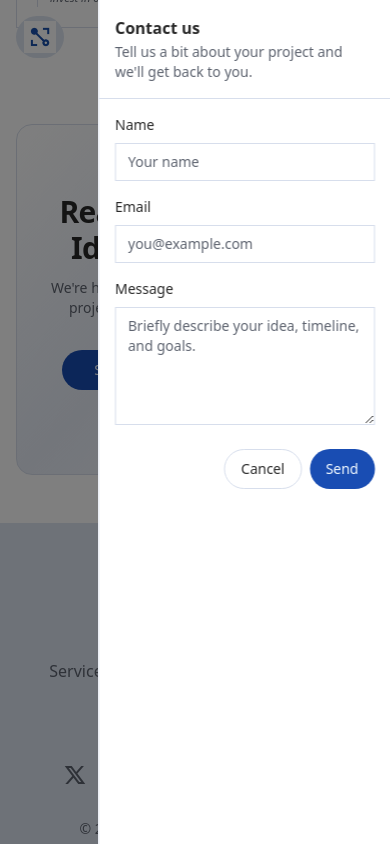
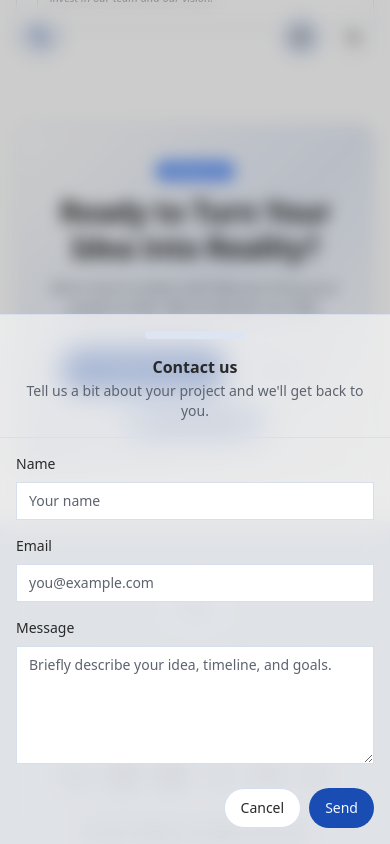
Before and after one commit to rishabhmehta/techpix-website, a Next.js app: page / in a window 390 px wide. Both pictures are taken after a click on the button "Get in Touch". Shown: the part 6476-7320 px from the top of the page. Built offline with nearby package versions, Linux system fonts and the light colour scheme.

Commit message:
refactor: implement ContactDrawer component for responsive contact form functionality

```diff
--- /dev/null
+++ b/components/contact-drawer.tsx
@@ -0,0 +1,152 @@
+'use client';
+
+import * as React from 'react';
+import {
+  Drawer,
+  DrawerTrigger,
+  DrawerContent,
+  DrawerHeader,
+  DrawerTitle,
+  DrawerDescription,
+  DrawerClose,
+} from '@/components/ui/drawer';
+import { Button } from '@/components/ui/button';
+
+// Responsive contact drawer: bottom on mobile, right on >=sm screens
+export function ContactDrawer() {
+  const [open, setOpen] = React.useState(false);
+
+  // Media query hook to switch drawer direction responsively
+  function useMediaQuery(query: string) {
+    const [matches, setMatches] = React.useState(false);
+    React.useEffect(() => {
+      // Guard for SSR
+      if (
+        typeof window === 'undefined' ||
+        typeof window.matchMedia === 'undefined'
+      ) {
+        return;
+      }
+      const mql = window.matchMedia(query);
+      const onChange = (e: MediaQueryListEvent) => {
+        setMatches(e.matches);
+      };
+      // Fallback typed handler for deprecated APIs (older Safari)
+      function onChangeLegacy(this: MediaQueryList, ev: MediaQueryListEvent) {
+        setMatches(ev.matches);
+      }
+      // Set initial
+      setMatches(mql.matches);
+      // Add listener with fallback for older Safari
+      if (mql.addEventListener) {
+        mql.addEventListener('change', onChange);
+      } else {
+        mql.addListener(onChangeLegacy);
+      }
+      return () => {
+        if (mql.removeEventListener) {
+          mql.removeEventListener('change', onChange);
+        } else {
+          mql.removeListener(onChangeLegacy);
+        }
+      };
+    }, [query]);
+    return matches;
+  }
+
+  const isDesktop = useMediaQuery('(min-width: 640px)'); // Tailwind 'sm'
+  const direction: 'bottom' | 'right' = isDesktop ? 'right' : 'bottom';
+
+  // Use CSS to control which content renders per breakpoint.
+  // We render two Drawer instances that share state; only one is visible at a time.
+  const handleSubmit = (e: React.FormEvent<HTMLFormElement>) => {
+    e.preventDefault();
+    const form = e.currentTarget;
+    const data = new FormData(form);
+    const name = (data.get('name') as string) || '';
+    const email = (data.get('email') as string) || '';
+    const message = (data.get('message') as string) || '';
+
+    const subject = encodeURIComponent(
+      `New inquiry from ${name || 'Techpix website'}`,
+    );
+    const body = encodeURIComponent(
+      `Name: ${name}\nEmail: ${email}\n\nMessage:\n${message}`,
+    );
+    window.location.href = `mailto:hi@techpix.in?subject=${subject}&body=${body}`;
+    setOpen(false);
+  };
+
+  const Form = (
+    <div className="p-4">
+      <form onSubmit={handleSubmit} className="grid gap-4">
+        <div className="grid gap-2 text-left">
+          <label htmlFor="name" className="text-sm font-medium">
+            Name
+          </label>
+          <input
+            id="name"
+            name="name"
+            type="text"
+            required
+            placeholder="Your name"
+            className="border-input bg-background placeholder:text-muted-foreground focus-visible:ring-ring focus:ring-primary/30 w-full rounded-md border px-3 py-2 text-sm focus:ring-2 focus:outline-none"
+          />
+        </div>
+        <div className="grid gap-2 text-left">
+          <label htmlFor="email" className="text-sm font-medium">
+            Email
+          </label>
+          <input
+            id="email"
+            name="email"
+            type="email"
+            required
+            placeholder="you@example.com"
+            className="border-input bg-background placeholder:text-muted-foreground focus-visible:ring-ring focus:ring-primary/30 w-full rounded-md border px-3 py-2 text-sm focus:ring-2 focus:outline-none"
+          />
+        </div>
+        <div className="grid gap-2 text-left">
+          <label htmlFor="message" className="text-sm font-medium">
+            Message
+          </label>
+          <textarea
+            id="message"
+            name="message"
+            rows={5}
+            required
+            placeholder="Briefly describe your idea, timeline, and goals."
+            className="border-input bg-background placeholder:text-muted-foreground focus-visible:ring-ring focus:ring-primary/30 w-full resize-y rounded-md border px-3 py-2 text-sm focus:ring-2 focus:outline-none"
+          />
+        </div>
+        <div className="mt-2 flex items-center justify-end gap-2">
+          <DrawerClose asChild>
+            <Button type="button" variant="outline">
+              Cancel
+            </Button>
+          </DrawerClose>
+          <Button type="submit">Send</Button>
+        </div>
+      </form>
+    </div>
+  );
+
+  return (
+    <Drawer direction={direction} open={open} onOpenChange={setOpen}>
+      <DrawerTrigger asChild>
+        <Button variant="secondary" className="px-8">
+          Get in Touch
+        </Button>
+      </DrawerTrigger>
+      <DrawerContent className={isDesktop ? 'max-w-md' : undefined}>
+        <DrawerHeader className="border-b">
+          <DrawerTitle>Contact us</DrawerTitle>
+          <DrawerDescription>
+            Tell us a bit about your project and we&apos;ll get back to you.
+          </DrawerDescription>
+        </DrawerHeader>
+        {Form}
+      </DrawerContent>
+    </Drawer>
+  );
+}
--- a/components/sections/contact.tsx
+++ b/components/sections/contact.tsx
@@ -1,39 +1,8 @@
-'use client';
-
-import * as React from 'react';
 import { Badge } from '@/components/ui/badge';
 import { Button } from '@/components/ui/button';
-import {
-  Drawer,
-  DrawerTrigger,
-  DrawerContent,
-  DrawerHeader,
-  DrawerTitle,
-  DrawerDescription,
-  DrawerClose,
-} from '@/components/ui/drawer';
+import { ContactDrawer } from '@/components/contact-drawer';
 
 export function ContactSection() {
-  const [open, setOpen] = React.useState(false);
-
-  const handleSubmit = (e: React.FormEvent<HTMLFormElement>) => {
-    e.preventDefault();
-    const form = e.currentTarget;
-    const data = new FormData(form);
-    const name = (data.get('name') as string) || '';
-    const email = (data.get('email') as string) || '';
-    const message = (data.get('message') as string) || '';
-
-    const subject = encodeURIComponent(
-      `New inquiry from ${name || 'Techpix website'}`,
-    );
-    const body = encodeURIComponent(
-      `Name: ${name}\nEmail: ${email}\n\nMessage:\n${message}`,
-    );
-    window.location.href = `mailto:hi@techpix.in?subject=${subject}&body=${body}`;
-    setOpen(false);
-  };
-
   return (
     <section
       id="contact"
@@ -60,83 +29,15 @@ export function ContactSection() {
           >
             <Button className="px-8">Schedule a Call</Button>
           </a>
-          <a href="mailto:hi@techpix.in">
           <Button
             asChild
             variant="outline"
             className="border-primary/40 text-primary hover:border-primary/60 hover:bg-primary/10"
           >
-              Email Us
+            <a href="mailto:hi@techpix.in">Email Us</a>
           </Button>
-          </a>
 
-          <Drawer direction="right" open={open} onOpenChange={setOpen}>
-            <DrawerTrigger asChild>
-              <Button variant="secondary" className="px-8">
-                Get in Touch
-              </Button>
-            </DrawerTrigger>
-            <DrawerContent className="max-w-md">
-              <DrawerHeader className="border-b">
-                <DrawerTitle>Contact us</DrawerTitle>
-                <DrawerDescription>
-                  Tell us a bit about your project and we&apos;ll get back to
-                  you.
-                </DrawerDescription>
-              </DrawerHeader>
-              <div className="p-4">
-                <form onSubmit={handleSubmit} className="grid gap-4">
-                  <div className="grid gap-2 text-left">
-                    <label htmlFor="name" className="text-sm font-medium">
-                      Name
-                    </label>
-                    <input
-                      id="name"
-                      name="name"
-                      type="text"
-                      required
-                      placeholder="Your name"
-                      className="border-input bg-background placeholder:text-muted-foreground focus-visible:ring-ring focus:ring-primary/30 w-full rounded-md border px-3 py-2 text-sm focus:ring-2 focus:outline-none"
-                    />
-                  </div>
-                  <div className="grid gap-2 text-left">
-                    <label htmlFor="email" className="text-sm font-medium">
-                      Email
-                    </label>
-                    <input
-                      id="email"
-                      name="email"
-                      type="email"
-                      required
-                      placeholder="you@example.com"
-                      className="border-input bg-background placeholder:text-muted-foreground focus-visible:ring-ring focus:ring-primary/30 w-full rounded-md border px-3 py-2 text-sm focus:ring-2 focus:outline-none"
-                    />
-                  </div>
-                  <div className="grid gap-2 text-left">
-                    <label htmlFor="message" className="text-sm font-medium">
-                      Message
-                    </label>
-                    <textarea
-                      id="message"
-                      name="message"
-                      rows={5}
-                      required
-                      placeholder="Briefly describe your idea, timeline, and goals."
-                      className="border-input bg-background placeholder:text-muted-foreground focus-visible:ring-ring focus:ring-primary/30 w-full resize-y rounded-md border px-3 py-2 text-sm focus:ring-2 focus:outline-none"
-                    />
-                  </div>
-                  <div className="mt-2 flex items-center justify-end gap-2">
-                    <DrawerClose asChild>
-                      <Button type="button" variant="outline">
-                        Cancel
-                      </Button>
-                    </DrawerClose>
-                    <Button type="submit">Send</Button>
-                  </div>
-                </form>
-              </div>
-            </DrawerContent>
-          </Drawer>
+          <ContactDrawer />
         </div>
       </div>
     </section>
--- a/components/ui/drawer.tsx
+++ b/components/ui/drawer.tsx
@@ -37,7 +37,7 @@ function DrawerOverlay({
     <DrawerPrimitive.Overlay
       data-slot="drawer-overlay"
       className={cn(
-        'data-[state=open]:animate-in data-[state=closed]:animate-out data-[state=closed]:fade-out-0 data-[state=open]:fade-in-0 fixed inset-0 z-50 bg-black/50',
+        'data-[state=open]:animate-in data-[state=closed]:animate-out data-[state=closed]:fade-out-0 data-[state=open]:fade-in-0 fixed inset-0 z-50 bg-black/20 backdrop-blur-sm',
         className,
       )}
       {...props}
@@ -56,7 +56,7 @@ function DrawerContent({
       <DrawerPrimitive.Content
         data-slot="drawer-content"
         className={cn(
-          'group/drawer-content bg-background fixed z-50 flex h-auto flex-col',
+          'group/drawer-content bg-background/60 supports-[backdrop-filter]:bg-background/60 fixed z-50 flex h-auto flex-col backdrop-blur-md',
           'data-[vaul-drawer-direction=top]:inset-x-0 data-[vaul-drawer-direction=top]:top-0 data-[vaul-drawer-direction=top]:mb-24 data-[vaul-drawer-direction=top]:max-h-[80vh] data-[vaul-drawer-direction=top]:rounded-b-lg data-[vaul-drawer-direction=top]:border-b',
           'data-[vaul-drawer-direction=bottom]:inset-x-0 data-[vaul-drawer-direction=bottom]:bottom-0 data-[vaul-drawer-direction=bottom]:mt-24 data-[vaul-drawer-direction=bottom]:max-h-[80vh] data-[vaul-drawer-direction=bottom]:rounded-t-lg data-[vaul-drawer-direction=bottom]:border-t',
           'data-[vaul-drawer-direction=right]:inset-y-0 data-[vaul-drawer-direction=right]:right-0 data-[vaul-drawer-direction=right]:w-3/4 data-[vaul-drawer-direction=right]:border-l data-[vaul-drawer-direction=right]:sm:max-w-sm',
```
Lines whose indentation alone changed are shown as unchanged.
